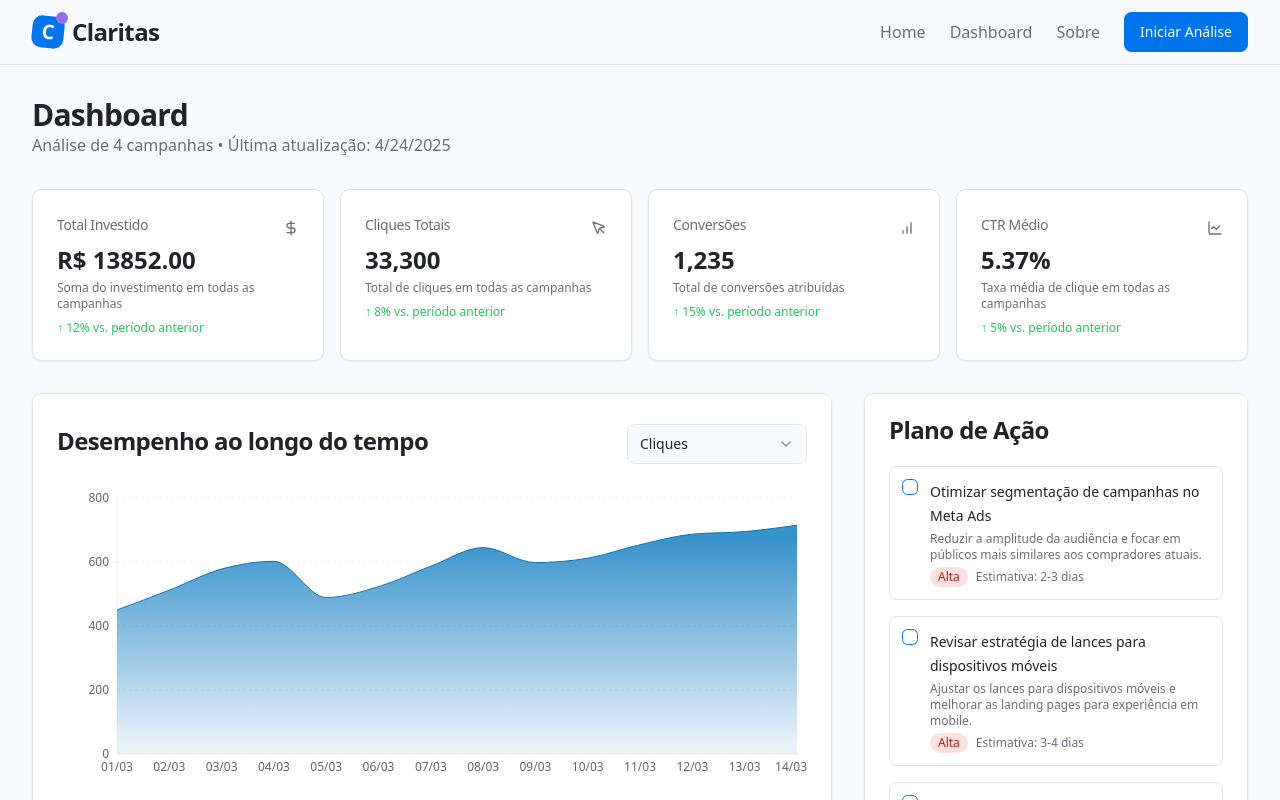
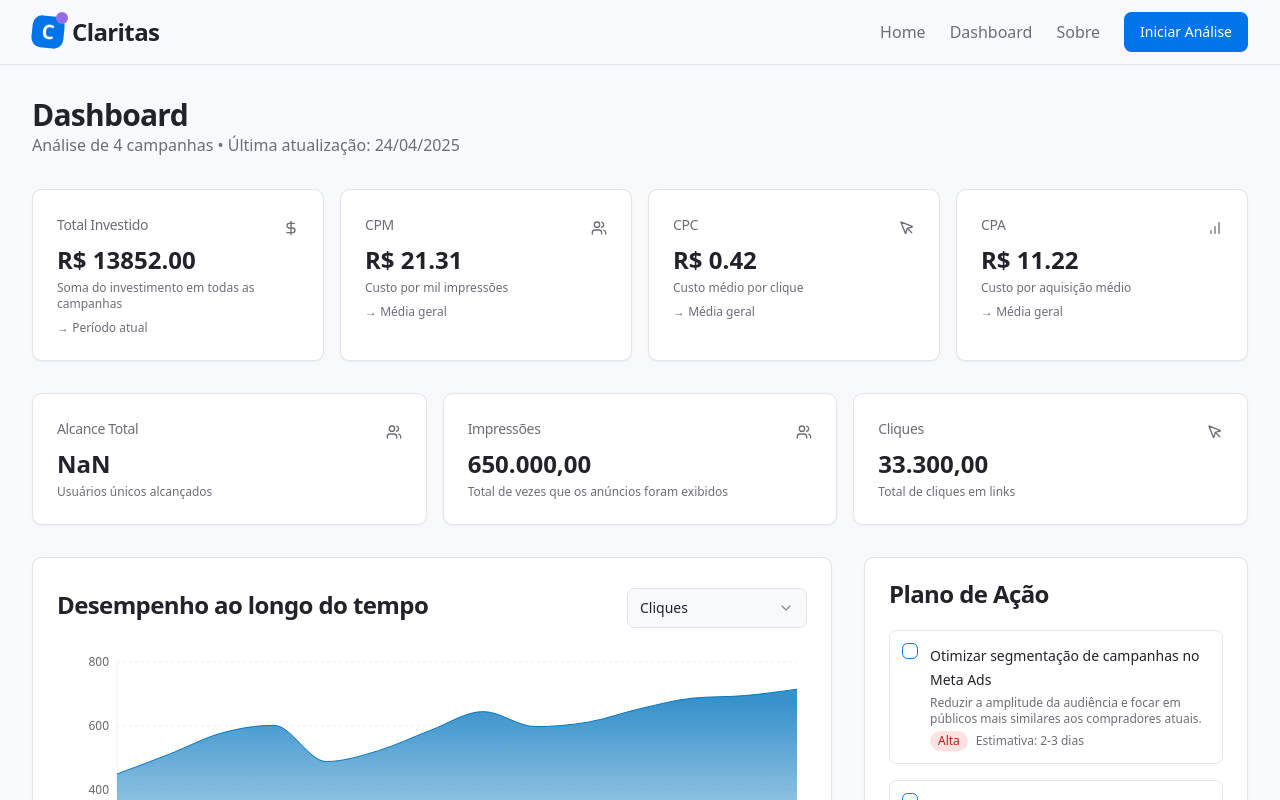
Before and after one commit to passonigui-dev/claritas, a React (Vite) app: page /dashboard in a window 1280 px wide. Shown: the top 800 px of the page. Built offline with nearby package versions, Linux system fonts and the light colour scheme.

Commit message:
feat: Implement real KPI data on dashboard
Calculates and displays real KPI data (Total spent, CPM, CPC, CPA, Reach, Impressions, Clicks) on the dashboard, replacing mock data.  All values are formatted to two decimal places.

```diff
--- a/src/pages/Dashboard.tsx
+++ b/src/pages/Dashboard.tsx
@@ -1,4 +1,3 @@
-
 import { Navbar } from "@/components/Navbar";
 import { KpiCard } from "@/components/dashboard/KpiCard";
 import { PerformanceChart } from "@/components/dashboard/PerformanceChart";
@@ -6,19 +5,25 @@ import { CampaignList } from "@/components/dashboard/CampaignList";
 import { ActionPlan } from "@/components/dashboard/ActionPlan";
 import { AnalysisSummary } from "@/components/dashboard/AnalysisSummary";
 import {
-  LineChart,
   DollarSign,
   MousePointer,
-  BarChart
+  BarChart,
+  Users
 } from "lucide-react";
 import { mockCampaigns, mockChartData, mockStrengths, mockWeaknesses, mockActions } from "@/data/mockData";
+import { calculateMetrics, formatCurrency, formatMetric } from "@/utils/metricCalculations";
 
 export default function Dashboard() {
-  // Na implementação real, estes dados viriam da análise da IA
-  const totalSpent = mockCampaigns.reduce((sum, campaign) => sum + campaign.spent, 0);
-  const totalClicks = mockCampaigns.reduce((sum, campaign) => sum + campaign.clicks, 0);
-  const totalConversions = mockCampaigns.reduce((sum, campaign) => sum + campaign.conversions, 0);
-  const avgCtr = mockCampaigns.reduce((sum, campaign) => sum + campaign.ctr, 0) / mockCampaigns.length;
+  const {
+    totalSpent,
+    totalImpressions,
+    totalClicks,
+    totalConversions,
+    totalReach,
+    cpm,
+    cpc,
+    cpa
+  } = calculateMetrics(mockCampaigns);
 
   return (
     <>
@@ -30,7 +35,7 @@ export default function Dashboard() {
             <div>
               <h1 className="text-3xl font-bold tracking-tight">Dashboard</h1>
               <p className="text-muted-foreground">
-                Análise de {mockCampaigns.length} campanhas • Última atualização: {new Date().toLocaleDateString()}
+                Análise de {mockCampaigns.length} campanhas • Última atualização: {new Date().toLocaleDateString('pt-BR')}
               </p>
             </div>
           </div>
@@ -39,35 +44,59 @@ export default function Dashboard() {
           <div className="grid grid-cols-1 md:grid-cols-2 lg:grid-cols-4 gap-4 mb-8">
             <KpiCard
               title="Total Investido"
-              value={`R$ ${totalSpent.toFixed(2)}`}
+              value={formatCurrency(totalSpent)}
               description="Soma do investimento em todas as campanhas"
               icon={DollarSign}
-              trend="up"
-              trendValue="12% vs. período anterior"
+              trend="neutral"
+              trendValue="Período atual"
             />
             <KpiCard
-              title="Cliques Totais"
-              value={totalClicks.toLocaleString()}
-              description="Total de cliques em todas as campanhas"
-              icon={MousePointer}
-              trend="up"
-              trendValue="8% vs. período anterior"
+              title="CPM"
+              value={formatCurrency(cpm)}
+              description="Custo por mil impressões"
+              icon={Users}
+              trend="neutral"
+              trendValue="Média geral"
             />
             <KpiCard
-              title="Conversões"
-              value={totalConversions.toLocaleString()}
-              description="Total de conversões atribuídas"
-              icon={BarChart}
-              trend="up"
-              trendValue="15% vs. período anterior"
+              title="CPC"
+              value={formatCurrency(cpc)}
+              description="Custo médio por clique"
+              icon={MousePointer}
+              trend="neutral"
+              trendValue="Média geral"
             />
             <KpiCard
-              title="CTR Médio"
-              value={`${avgCtr.toFixed(2)}%`}
-              description="Taxa média de clique em todas as campanhas"
-              icon={LineChart}
-              trend="up"
-              trendValue="5% vs. período anterior"
+              title="CPA"
+              value={formatCurrency(cpa)}
+              description="Custo por aquisição médio"
+              icon={BarChart}
+              trend="neutral"
+              trendValue="Média geral"
+            />
+          </div>
+
+          <div className="grid grid-cols-1 md:grid-cols-3 gap-4 mb-8">
+            <KpiCard
+              title="Alcance Total"
+              value={formatMetric(totalReach)}
+              description="Usuários únicos alcançados"
+              icon={Users}
+              className="md:col-span-1"
+            />
+            <KpiCard
+              title="Impressões"
+              value={formatMetric(totalImpressions)}
+              description="Total de vezes que os anúncios foram exibidos"
+              icon={Users}
+              className="md:col-span-1"
+            />
+            <KpiCard
+              title="Cliques"
+              value={formatMetric(totalClicks)}
+              description="Total de cliques em links"
+              icon={MousePointer}
+              className="md:col-span-1"
             />
           </div>
 
--- a/src/types/index.ts
+++ b/src/types/index.ts
@@ -1,4 +1,3 @@
-
 export interface Campaign {
   id: string;
   name: string;
@@ -12,6 +11,7 @@ export interface Campaign {
   ctr: number;
   cpc: number;
   cpa: number;
+  reach: number;
 }
 
 export interface ChartData {
--- /dev/null
+++ b/src/utils/metricCalculations.ts
@@ -0,0 +1,44 @@
+
+import { Campaign } from "@/types";
+
+export const calculateMetrics = (campaigns: Campaign[]) => {
+  const totalSpent = campaigns.reduce((sum, campaign) => sum + campaign.spent, 0);
+  const totalImpressions = campaigns.reduce((sum, campaign) => sum + campaign.impressions, 0);
+  const totalClicks = campaigns.reduce((sum, campaign) => sum + campaign.clicks, 0);
+  const totalConversions = campaigns.reduce((sum, campaign) => sum + campaign.conversions, 0);
+  const totalReach = campaigns.reduce((sum, campaign) => sum + campaign.reach, 0);
+
+  const cpm = totalImpressions > 0
+    ? (totalSpent / totalImpressions) * 1000
+    : 0;
+
+  const cpc = totalClicks > 0
+    ? totalSpent / totalClicks
+    : 0;
+
+  const cpa = totalConversions > 0
+    ? totalSpent / totalConversions
+    : 0;
+
+  return {
+    totalSpent,
+    totalImpressions,
+    totalClicks,
+    totalConversions,
+    totalReach,
+    cpm,
+    cpc,
+    cpa
+  };
+};
+
+export const formatCurrency = (value: number): string => {
+  return `R$ ${value.toFixed(2)}`;
+};
+
+export const formatMetric = (value: number): string => {
+  return value.toLocaleString('pt-BR', {
+    minimumFractionDigits: 2,
+    maximumFractionDigits: 2
+  });
+};
```
